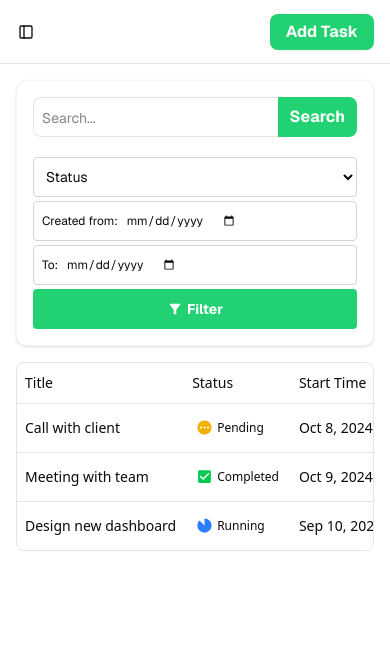
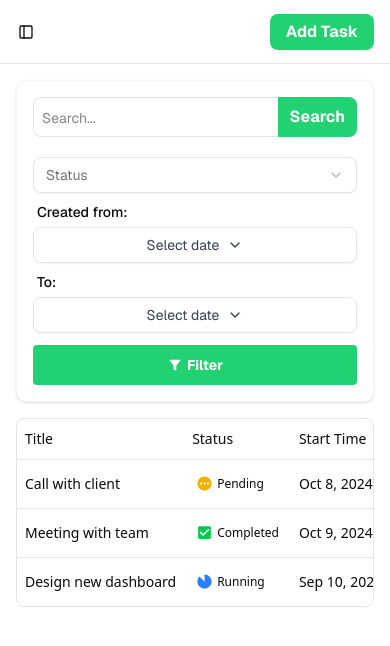
Before and after one commit to KellsCodes/tasktimer, a Next.js app in the folder frontend/: page /dashboard in a window 390 px wide. Shown: the top 646 px of the page. Built offline with nearby package versions, Linux system fonts and the light colour scheme.

Commit message:
Update sort-table UI

```diff
--- a/frontend/package.json
+++ b/frontend/package.json
@@ -15,6 +15,7 @@
     "@radix-ui/react-label": "^2.1.7",
     "@radix-ui/react-popover": "^1.1.15",
     "@radix-ui/react-radio-group": "^1.3.8",
+    "@radix-ui/react-select": "^2.2.6",
     "@radix-ui/react-separator": "^1.1.7",
     "@radix-ui/react-slot": "^1.2.3",
     "@radix-ui/react-tooltip": "^1.2.8",
--- a/frontend/src/app/dashboard/sort-table.jsx
+++ b/frontend/src/app/dashboard/sort-table.jsx
@@ -1,31 +1,109 @@
+import {
+  Select,
+  SelectContent,
+  SelectItem,
+  SelectTrigger,
+  SelectValue,
+} from "@/components/ui/select"
+import { ChevronDownIcon } from "lucide-react"
+
+import { Button } from "@/components/ui/button"
+import { Calendar } from "@/components/ui/calendar"
+import { Label } from "@/components/ui/label"
+import {
+  Popover,
+  PopoverContent,
+  PopoverTrigger,
+} from "@/components/ui/popover"
+
 import { MdFilterListAlt } from "react-icons/md";
+import { useState } from "react"
 
 export default function SortTable() {
+  const [createdAtFrom, setCreatedAtFrom] = useState(undefined)
+  const [openCreatedAtFrom, setOpenCreatedAtFrom] = useState(false)
+  const [createdAtTo, setCreatedAtTo] = useState(undefined)
+  const [openCreatedAtTo, setOpenCreatedAtTo] = useState(false)
   return (
-    <div className="font-sans flex flex-col lg:flex-row lg:items-center justify-between w-full p-4 bg-white border border-gray-100 rounded-lg shadow-sm">
-      <form action="#" className="flex items-center justify-between  rounded-md w-full lg:w-[400px] mb-5 lg:mb-0">
+    <div className="font-sans flex flex-col lg:flex-row lg:items-center justify-between w-full p-4 gap-x-10 bg-white border border-gray-100 rounded-lg shadow-sm md:overflow-x-auto">
+      <form action="#" className="flex items-center justify-between  rounded-md w-full lg:min-w-[400px] lg:max-w-[400px] mb-5 lg:mb-0">
         <input
           type="search"
           placeholder="Search..."
-          className="px-2 focus:border-t focus:border-b focus:border-l  focus:outline-0 h-[40px] rounded-l rounded-l-md w-[calc(100%-50px)] placeholder:text-sm border-t border-b border-l"
+          className="px-2 focus:outline-none focus:border-t focus:border-b focus:border-l h-[40px] rounded-l rounded-l-md w-[calc(100%-50px)] placeholder:text-sm border-t border-b border-l"
         />
         <button className="bg-prim font-xs font-bold text-white h-[40px] px-3 rounded-r rounded-r-md cursor-pointer">Search</button>
       </form>
-      <div className="w-full lg:w-auto flex flex-col lg:flex-row items-center gap-x-4 gap-y-1 lg:gap-y-0">
-        <select name="" id="" className="w-full lg:w-auto h-[40px] border border-gray-300 rounded px-2 cursor-pointer text-sm" defaultValue={'Status'}>
-          <option value="">Status</option>
-          <option value="Pending">Pending</option>
-          <option value="Completed">Completed</option>
-          <option value="Running">Running</option>
-          <option value="Canceled">Canceled</option>
-        </select>
-        <div className="w-full lg:w-auto flex items-center gap-x-2 text-xs h-[40px] border px-2 rounded border-gray-300">
-          <span>Created from:</span>
-          <input type="date" className="focus:ring-0 focus:border-none border-none h-full cursor-pointer" />
+
+      <div className="w-full lg:w-auto flex flex-col lg:flex-row items-center gap-x-2 gap-y-3 lg:gap-y-0">
+        <Select>
+          <SelectTrigger className="w-full lg:w-[180px]">
+            <SelectValue placeholder="Status" />
+          </SelectTrigger>
+          <SelectContent>
+            <SelectItem value="Pending">Pending</SelectItem>
+            <SelectItem value="Completed">Completed</SelectItem>
+            <SelectItem value="Running">Running</SelectItem>
+            <SelectItem value="Canceled">Canceled</SelectItem>
+          </SelectContent>
+        </Select>
+
+        <div className="w-full lg:w-[250px] flex flex-col lg:flex-row lg:items-center gap-y-2 lg:gap-x-3 text-xs lg:h-[40px]">
+          <Label htmlFor="start" className="px-1 min-w-[100px]">
+            Created from:
+          </Label>
+          <Popover open={openCreatedAtFrom} onOpenChange={setOpenCreatedAtFrom}>
+            <PopoverTrigger asChild>
+              <Button
+                variant="outline"
+                id="start"
+                className="font-normal text-gray-700 lg:h-full"
+              >
+                {createdAtFrom ? createdAtFrom.toLocaleDateString() : "Select date"}
+                <ChevronDownIcon />
+              </Button>
+            </PopoverTrigger>
+            <PopoverContent className="w-auto overflow-hidden p-0" align="start">
+              <Calendar
+                mode="single"
+                selected={createdAtFrom}
+                captionLayout="dropdown"
+                onSelect={(createdAtFrom) => {
+                  setCreatedAtFrom(createdAtFrom)
+                  setOpenCreatedAtFrom(false)
+                }}
+              />
+            </PopoverContent>
+          </Popover>
         </div>
-        <div className="w-full lg:w-auto flex items-center gap-x-2 text-xs h-[40px] border px-2 rounded border-gray-300">
-          <span>To:</span>
-          <input type="date" className="focus:ring-0 focus:border-none border-none h-full cursor-pointer" />
+
+        <div className="w-full lg:w-[180px] flex flex-col lg:flex-row lg:items-center gap-y-2 lg:gap-x-3 text-xs lg:h-[40px]">
+          <Label htmlFor="end" className="px-1">
+            To:
+          </Label>
+          <Popover open={openCreatedAtTo} onOpenChange={setOpenCreatedAtTo}>
+            <PopoverTrigger asChild>
+              <Button
+                variant="outline"
+                id="end"
+                className="font-normal text-gray-700 lg:h-full"
+              >
+                {createdAtTo ? createdAtTo.toLocaleDateString() : "Select date"}
+                <ChevronDownIcon />
+              </Button>
+            </PopoverTrigger>
+            <PopoverContent className="w-auto overflow-hidden p-0" align="start">
+              <Calendar
+                mode="single"
+                selected={createdAtTo}
+                captionLayout="dropdown"
+                onSelect={(createdAtTo) => {
+                  setCreatedAtTo(createdAtTo)
+                  setOpenCreatedAtTo(false)
+                }}
+              />
+            </PopoverContent>
+          </Popover>
         </div>
         <button className="w-full lg:w-auto bg-prim font-bold text-white h-[40px] px-3 rounded cursor-pointer flex items-center justify-center gap-x-1 w-[90px] hover:opacity-70 transition-all duration-300 ease-in-out">
           <MdFilterListAlt />
--- /dev/null
+++ b/frontend/src/components/ui/select.jsx
@@ -0,0 +1,166 @@
+"use client"
+
+import * as React from "react"
+import * as SelectPrimitive from "@radix-ui/react-select"
+import { CheckIcon, ChevronDownIcon, ChevronUpIcon } from "lucide-react"
+
+import { cn } from "@/lib/utils"
+
+function Select({
+  ...props
+}) {
+  return <SelectPrimitive.Root data-slot="select" {...props} />;
+}
+
+function SelectGroup({
+  ...props
+}) {
+  return <SelectPrimitive.Group data-slot="select-group" {...props} />;
+}
+
+function SelectValue({
+  ...props
+}) {
+  return <SelectPrimitive.Value data-slot="select-value" {...props} />;
+}
+
+function SelectTrigger({
+  className,
+  size = "default",
+  children,
+  ...props
+}) {
+  return (
+    <SelectPrimitive.Trigger
+      data-slot="select-trigger"
+      data-size={size}
+      className={cn(
+        "border-input data-[placeholder]:text-muted-foreground [&_svg:not([class*='text-'])]:text-muted-foreground focus-visible:border-ring focus-visible:ring-ring/50 aria-invalid:ring-destructive/20 dark:aria-invalid:ring-destructive/40 aria-invalid:border-destructive dark:bg-input/30 dark:hover:bg-input/50 flex w-fit items-center justify-between gap-2 rounded-md border bg-transparent px-3 py-2 text-sm whitespace-nowrap shadow-xs transition-[color,box-shadow] outline-none focus-visible:ring-[3px] disabled:cursor-not-allowed disabled:opacity-50 data-[size=default]:h-9 data-[size=sm]:h-8 *:data-[slot=select-value]:line-clamp-1 *:data-[slot=select-value]:flex *:data-[slot=select-value]:items-center *:data-[slot=select-value]:gap-2 [&_svg]:pointer-events-none [&_svg]:shrink-0 [&_svg:not([class*='size-'])]:size-4",
+        className
+      )}
+      {...props}>
+      {children}
+      <SelectPrimitive.Icon asChild>
+        <ChevronDownIcon className="size-4 opacity-50" />
+      </SelectPrimitive.Icon>
+    </SelectPrimitive.Trigger>
+  );
+}
+
+function SelectContent({
+  className,
+  children,
+  position = "popper",
+  ...props
+}) {
+  return (
+    <SelectPrimitive.Portal>
+      <SelectPrimitive.Content
+        data-slot="select-content"
+        className={cn(
+          "bg-popover text-popover-foreground data-[state=open]:animate-in data-[state=closed]:animate-out data-[state=closed]:fade-out-0 data-[state=open]:fade-in-0 data-[state=closed]:zoom-out-95 data-[state=open]:zoom-in-95 data-[side=bottom]:slide-in-from-top-2 data-[side=left]:slide-in-from-right-2 data-[side=right]:slide-in-from-left-2 data-[side=top]:slide-in-from-bottom-2 relative z-50 max-h-(--radix-select-content-available-height) min-w-[8rem] origin-(--radix-select-content-transform-origin) overflow-x-hidden overflow-y-auto rounded-md border shadow-md",
+          position === "popper" &&
+            "data-[side=bottom]:translate-y-1 data-[side=left]:-translate-x-1 data-[side=right]:translate-x-1 data-[side=top]:-translate-y-1",
+          className
+        )}
+        position={position}
+        {...props}>
+        <SelectScrollUpButton />
+        <SelectPrimitive.Viewport
+          className={cn("p-1", position === "popper" &&
+            "h-[var(--radix-select-trigger-height)] w-full min-w-[var(--radix-select-trigger-width)] scroll-my-1")}>
+          {children}
+        </SelectPrimitive.Viewport>
+        <SelectScrollDownButton />
+      </SelectPrimitive.Content>
+    </SelectPrimitive.Portal>
+  );
+}
+
+function SelectLabel({
+  className,
+  ...props
+}) {
+  return (
+    <SelectPrimitive.Label
+      data-slot="select-label"
+      className={cn("text-muted-foreground px-2 py-1.5 text-xs", className)}
+      {...props} />
+  );
+}
+
+function SelectItem({
+  className,
+  children,
+  ...props
+}) {
+  return (
+    <SelectPrimitive.Item
+      data-slot="select-item"
+      className={cn(
+        "focus:bg-accent focus:text-accent-foreground [&_svg:not([class*='text-'])]:text-muted-foreground relative flex w-full cursor-default items-center gap-2 rounded-sm py-1.5 pr-8 pl-2 text-sm outline-hidden select-none data-[disabled]:pointer-events-none data-[disabled]:opacity-50 [&_svg]:pointer-events-none [&_svg]:shrink-0 [&_svg:not([class*='size-'])]:size-4 *:[span]:last:flex *:[span]:last:items-center *:[span]:last:gap-2",
+        className
+      )}
+      {...props}>
+      <span className="absolute right-2 flex size-3.5 items-center justify-center">
+        <SelectPrimitive.ItemIndicator>
+          <CheckIcon className="size-4" />
+        </SelectPrimitive.ItemIndicator>
+      </span>
+      <SelectPrimitive.ItemText>{children}</SelectPrimitive.ItemText>
+    </SelectPrimitive.Item>
+  );
+}
+
+function SelectSeparator({
+  className,
+  ...props
+}) {
+  return (
+    <SelectPrimitive.Separator
+      data-slot="select-separator"
+      className={cn("bg-border pointer-events-none -mx-1 my-1 h-px", className)}
+      {...props} />
+  );
+}
+
+function SelectScrollUpButton({
+  className,
+  ...props
+}) {
+  return (
+    <SelectPrimitive.ScrollUpButton
+      data-slot="select-scroll-up-button"
+      className={cn("flex cursor-default items-center justify-center py-1", className)}
+      {...props}>
+      <ChevronUpIcon className="size-4" />
+    </SelectPrimitive.ScrollUpButton>
+  );
+}
+
+function SelectScrollDownButton({
+  className,
+  ...props
+}) {
+  return (
+    <SelectPrimitive.ScrollDownButton
+      data-slot="select-scroll-down-button"
+      className={cn("flex cursor-default items-center justify-center py-1", className)}
+      {...props}>
+      <ChevronDownIcon className="size-4" />
+    </SelectPrimitive.ScrollDownButton>
+  );
+}
+
+export {
+  Select,
+  SelectContent,
+  SelectGroup,
+  SelectItem,
+  SelectLabel,
+  SelectScrollDownButton,
+  SelectScrollUpButton,
+  SelectSeparator,
+  SelectTrigger,
+  SelectValue,
+}
```
Also changed, not shown: 1 other file (tests, documents, lock files or other folders).
